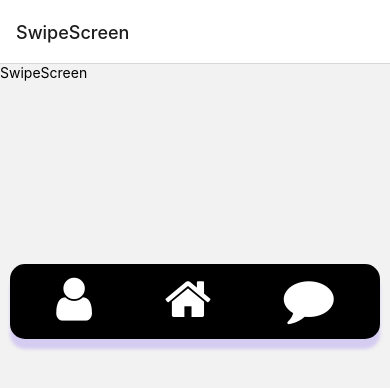
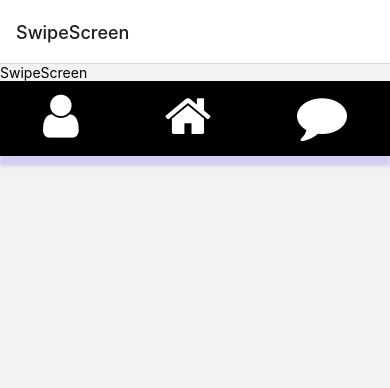
Before and after one commit to GGmorello/SportLink, a React Native app: screen /SwipeScreen in a window 390 px wide. Shown: the top 388 px of the page. Built offline with nearby package versions, Linux system fonts and the light colour scheme.

Commit message:
fixed navbar to bottom of screen

```diff
--- a/src/Components/NavigationBar/NavigationBarStyle.js
+++ b/src/Components/NavigationBar/NavigationBarStyle.js
@@ -16,22 +16,14 @@ const styles = StyleSheet.create({
 
 const style = StyleSheet.create({
     container: {
-      position: "fixed",
-      bottom: "0",
       backgroundColor: '#000000',
         //'rgb(180, 203, 240)',     //ive been told that the blue looks ugly, and that we should do black
       border: '1px',
-      position: 'absolute',     //??
-      borderRadius: 15,
       height: 75,
-      top: 200,     //have to change i know ehe
-      bottom: 25,
-      left: 10,
-      right:  10,
       elevation: 0,
       flexDirection: 'row',
       justifyContent: 'space-around',
-      padding: 10,
+      paddingVertical: 10,
       ...styles.shadow
     },
   });
--- a/src/Components/Screens/MessageScreen/MessageScreenStyle.js
+++ b/src/Components/Screens/MessageScreen/MessageScreenStyle.js
@@ -8,6 +8,7 @@ const styles = StyleSheet.create({
     },
     navigationBar:{
         position: "fixed",
+        flex: 1,
         width: "100%",
         bottom: 0,
     },
```
